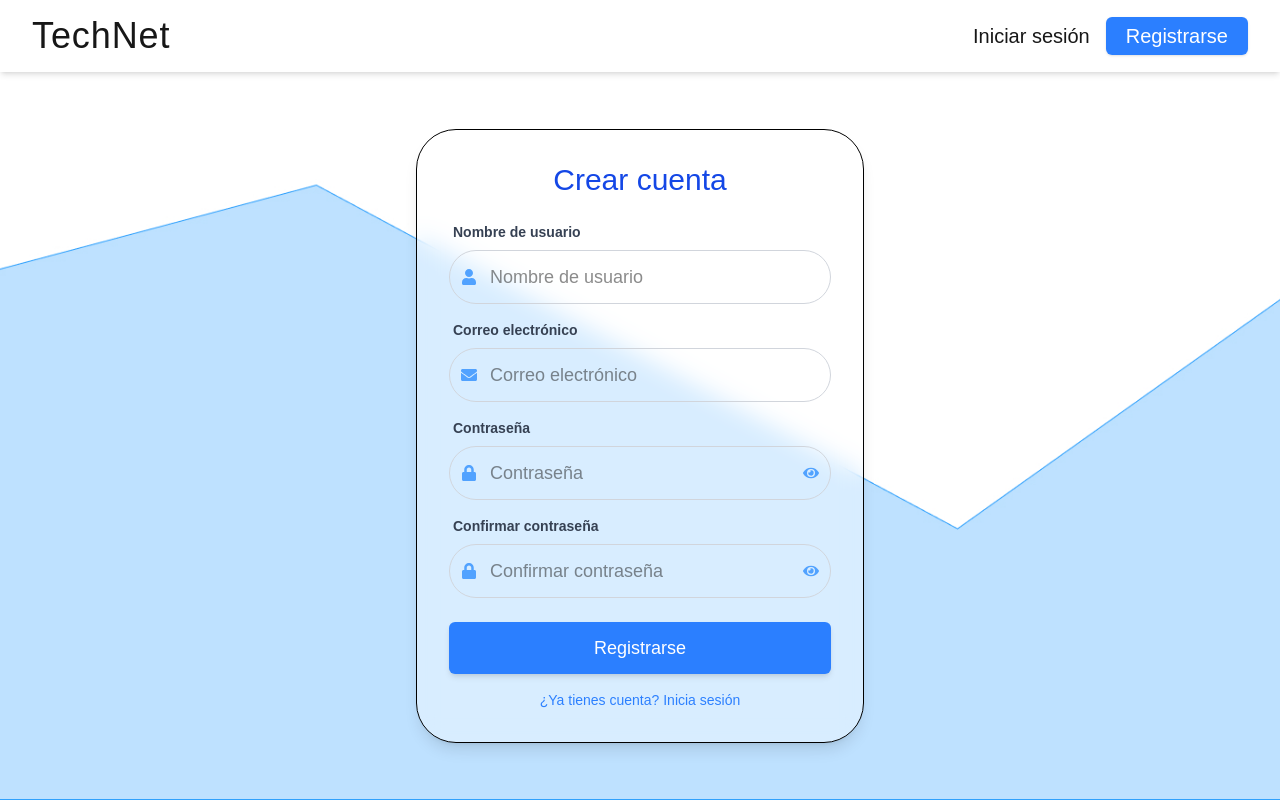
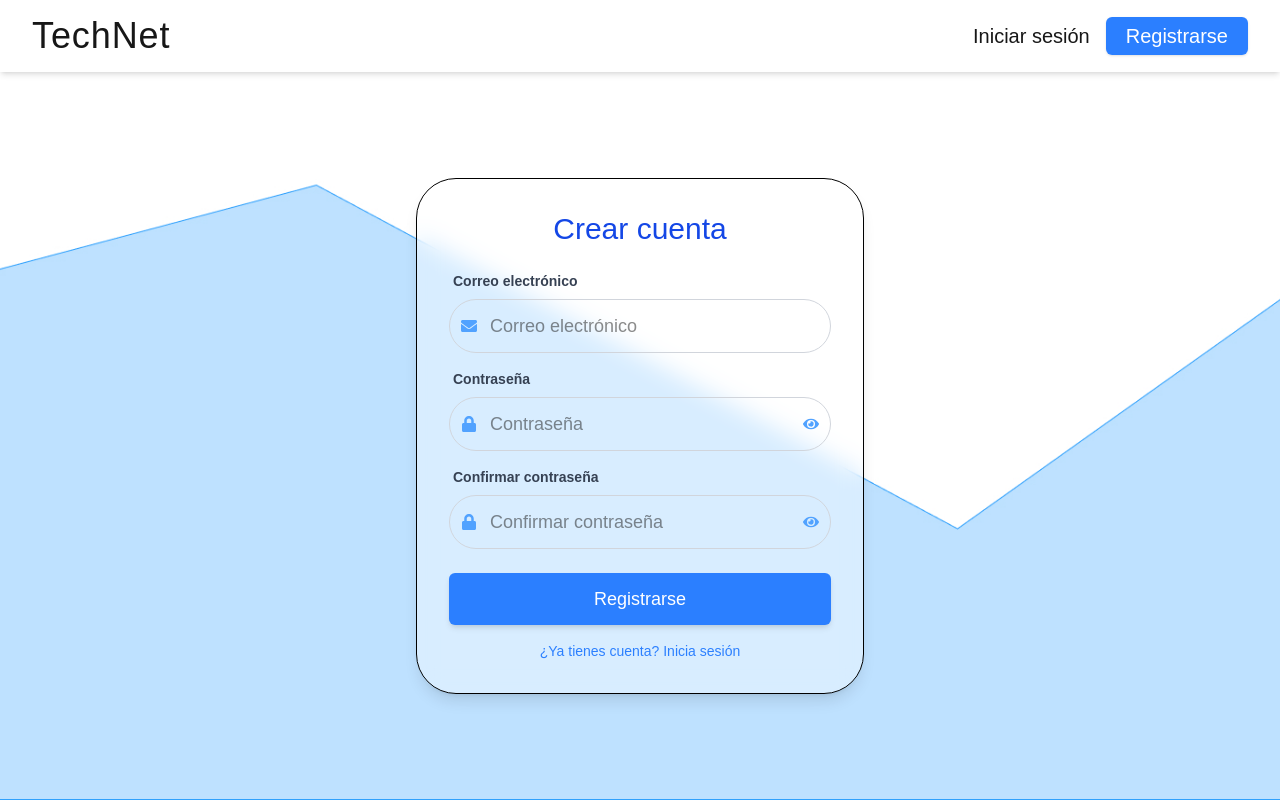
Before and after one commit to JUANRV27/technet-app, a Next.js app: page /register in a window 1280 px wide. Built offline with nearby package versions, Linux system fonts and the light colour scheme; a web font is replaced by a local one.

Commit message:
cambio en route.ts register

```diff
--- a/src/app/api/register/route.ts
+++ b/src/app/api/register/route.ts
@@ -1,6 +1,5 @@
 import { NextRequest, NextResponse } from "next/server";
 import mongoose from "mongoose";
-
 // Esquema de usuario simple
 const UserSchema = new mongoose.Schema({
     username: String,
@@ -8,7 +7,7 @@ const UserSchema = new mongoose.Schema({
     password: String,
 });
 
-const User = mongoose.models.User || mongoose.model("User", UserSchema, "Usarios");
+const User = mongoose.models.User || mongoose.model("User", UserSchema, "Usuarios");
 
 // Conexión a MongoDB
 async function connectDB() {
@@ -19,10 +18,10 @@ async function connectDB() {
     export async function POST(req: NextRequest) {
     try {
         await connectDB();
-        const { username, email, password } = await req.json();
+        const {email, contrasena } = await req.json();
 
         // Validación básica
-        if (!username || !email || !password) {
+        if (!email || !contrasena) {
         return NextResponse.json({ error: "Faltan campos" }, { status: 400 });
         }
 
@@ -39,7 +38,7 @@ async function connectDB() {
         }
 
         // Crea el usuario
-        const user = new User({ username, email, password });
+        const user = new User({ email, contrasena});
         await user.save();
 
         return NextResponse.json({ success: true, message: "Usuario registrado correctamente" });
--- a/src/app/register/page.tsx
+++ b/src/app/register/page.tsx
@@ -3,8 +3,10 @@ import Navbar from "@/components/Navbar";
 import { FaEnvelope, FaLock, FaUser } from "react-icons/fa";
 import { useState } from "react";
 import { FaEye, FaEyeSlash } from "react-icons/fa";
+import { useRouter } from "next/navigation";
 
 export default function RegisterPage() {
+    const router = useRouter();
     const [showPassword, setShowPassword] = useState(false);
     const [showConfirmPassword, setShowConfirmPassword] = useState(false);
 
@@ -45,14 +47,24 @@ export default function RegisterPage() {
         }
     };
 
-    const handleSubmit = (e: React.FormEvent) => {
+    const handleSubmit = async (e: React.FormEvent) => {
         e.preventDefault();
         // Validación final antes de enviar
         if (password !== confirmPassword) {
             setPasswordError("Las contraseñas no coinciden");
             return;
         }
-        // Aquí va la lógica para enviar el formulario
+        const res = await fetch("/api/register", {
+            method: "POST",
+            headers: { "Content-Type": "application/json" },
+            body: JSON.stringify({ email, contrasena: password }),
+        });
+        const data = await res.json();
+        if (data.success) {
+            router.push("/feed"); // Redirige al feed si el registro fue exitoso
+        } else {
+            setPasswordError(data.error || "Error en el registro");
+        }
     };
 
     return (
@@ -63,20 +75,7 @@ export default function RegisterPage() {
                     <div className="bg-white/40 border border-black rounded-[2.5rem] shadow-lg p-8 w-full max-w-md flex flex-col items-center backdrop-blur-md">
                         <h2 className="font-kdam text-3xl text-blue-700 mb-6">Crear cuenta</h2>
                         <form className="w-full flex flex-col gap-4" onSubmit={handleSubmit}>
-                            <div className="flex flex-col gap-1">
-                                <label className="text-sm font-semibold text-gray-700 mb-1 ml-1">Nombre de usuario</label>
-                                <div className="relative w-full">
-                                    <span className="absolute left-3 inset-y-0 flex items-center text-blue-400">
-                                        <FaUser />
-                                    </span>
-                                    <input
-                                        type="text"
-                                        placeholder="Nombre de usuario"
-                                        className="pl-10 border border-gray-300 rounded-full px-4 py-3 focus:outline-none focus:ring-2 focus:ring-blue-400 text-lg w-full"
-                                        required
-                                    />
-                                </div>
-                            </div>
+
                             <div className="flex flex-col gap-1">
                                 <label className="text-sm font-semibold text-gray-700 mb-1 ml-1">Correo electrónico</label>
                                 <div className="relative w-full">
```
